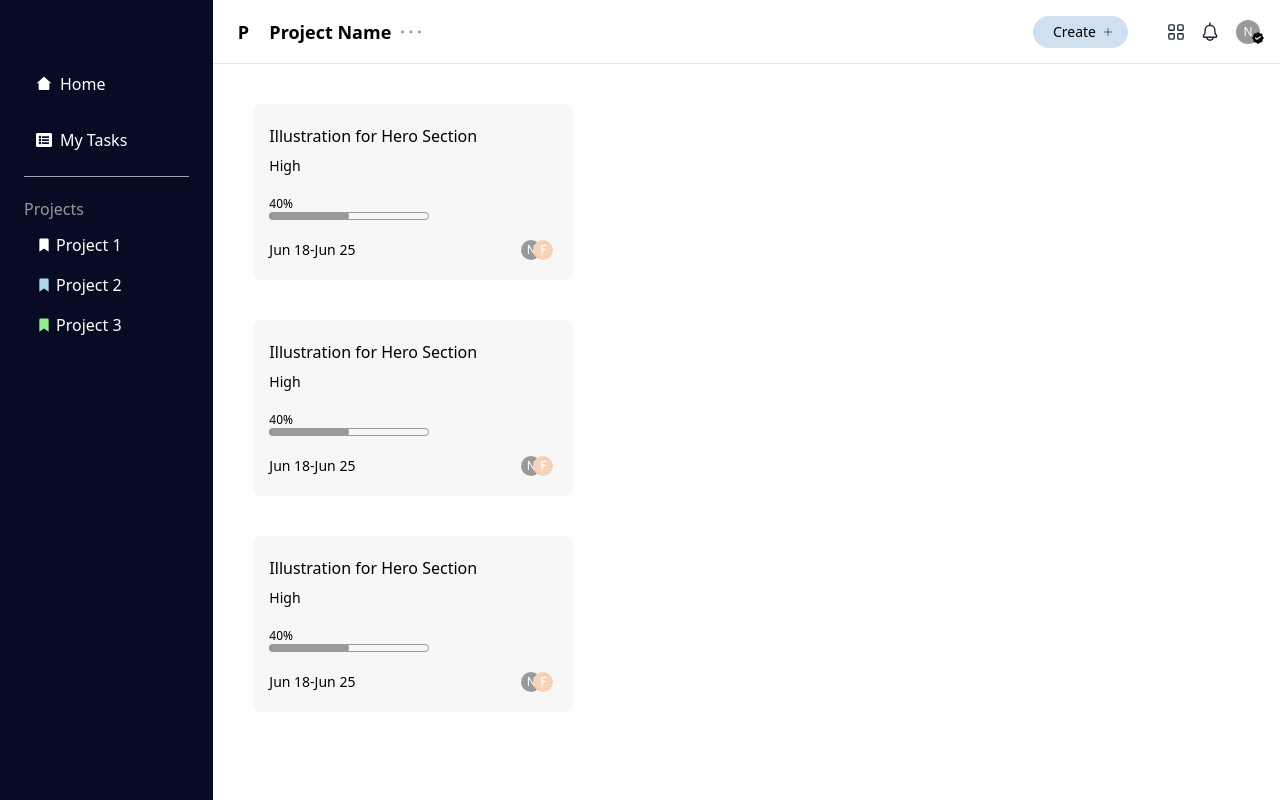
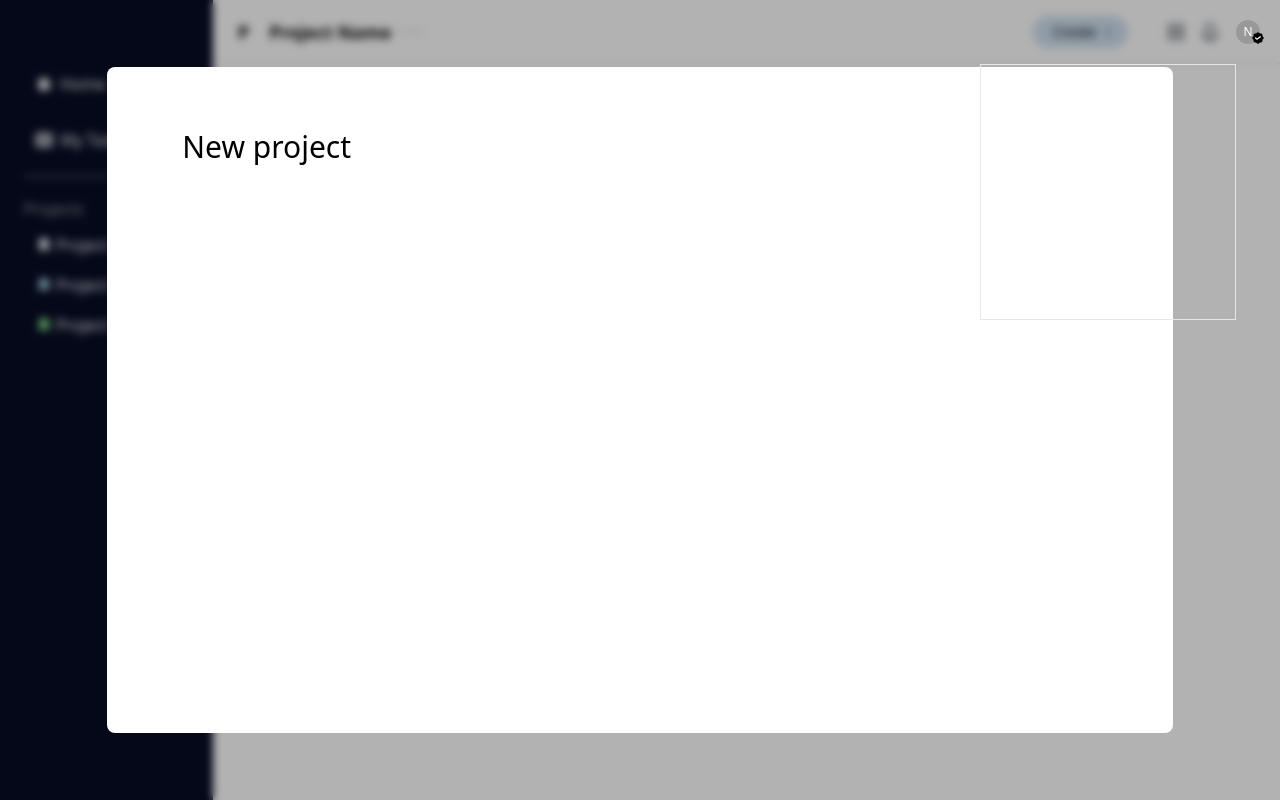
Before and after one commit to alexandruharuta/-project_management_orange, a React (Vite) app: page /home in a window 1280 px wide. Both pictures are taken after a click on the button "Create". Built offline with nearby package versions, Linux system fonts and the light colour scheme.

Commit message:
Create button

```diff
--- a/src/Components/Layout/Navbar.tsx
+++ b/src/Components/Layout/Navbar.tsx
@@ -1,10 +1,10 @@
 import { useState } from 'react';
-
+import CreateModal from '../Modal/CreateModal';
 
 
 export default function Navbar() {
-
   const [isShown, setIsShown] = useState(false);
+  const handleOnClose = () => setIsShown(false);
   const handleClick = event => {
     // 👇️ toggle shown state
     setIsShown(current => !current);
@@ -38,7 +38,9 @@ export default function Navbar() {
       </div>
 
       <div className="flex items-center ">
-        <button className="flex items-center rounded-3xl px-4 py-1.5 bg-blue0">
+        <button
+         onClick={() => setIsShown(true)}
+         className="flex items-center rounded-3xl px-4 py-1.5 bg-blue0">
           <p className="ml-1 text-sm text-indigo">Create</p>
           <svg
             className="w-2 h-2 text-gray-800 ml-2 text-indigo"
@@ -56,7 +58,7 @@ export default function Navbar() {
             />
           </svg>
         </button>
-
+          <CreateModal onClose={handleOnClose} visible={isShown}/>
         <button>
           {/* Menu */}
           <svg
--- /dev/null
+++ b/src/Components/Modal/CreateModal.tsx
@@ -0,0 +1,21 @@
+export default function CreateModal({visible, onClose}) {
+    const handleOnClose = (e) => {
+        if(e.target.id === 'container') onClose()
+    };
+
+    if(!visible) return null;
+
+  return (
+    <div
+        id='container'
+     onClick={handleOnClose}
+     className="fixed inset-0 bg-black bg-opacity-30 backdrop-blur-sm flex justify-center intems-center">
+      <div className="flex bg-white m-auto h-5/6 w-5/6 rounded-lg">
+        <div className="flex justify-center items-center h-40 w-80 text-3xl">
+            New project
+        </div>
+      </div>
+    </div>
+
+  );
+}
```
